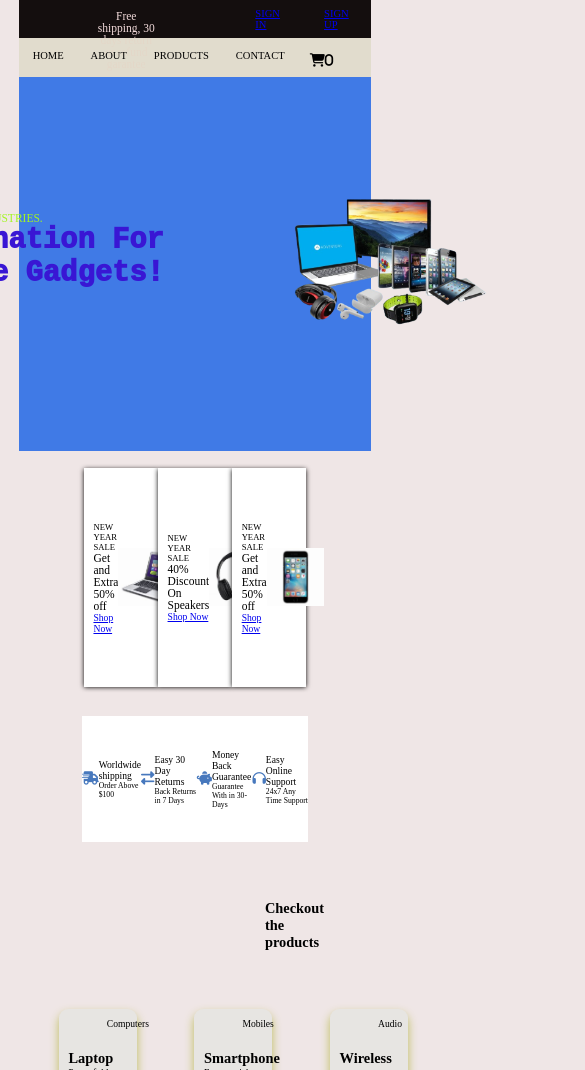
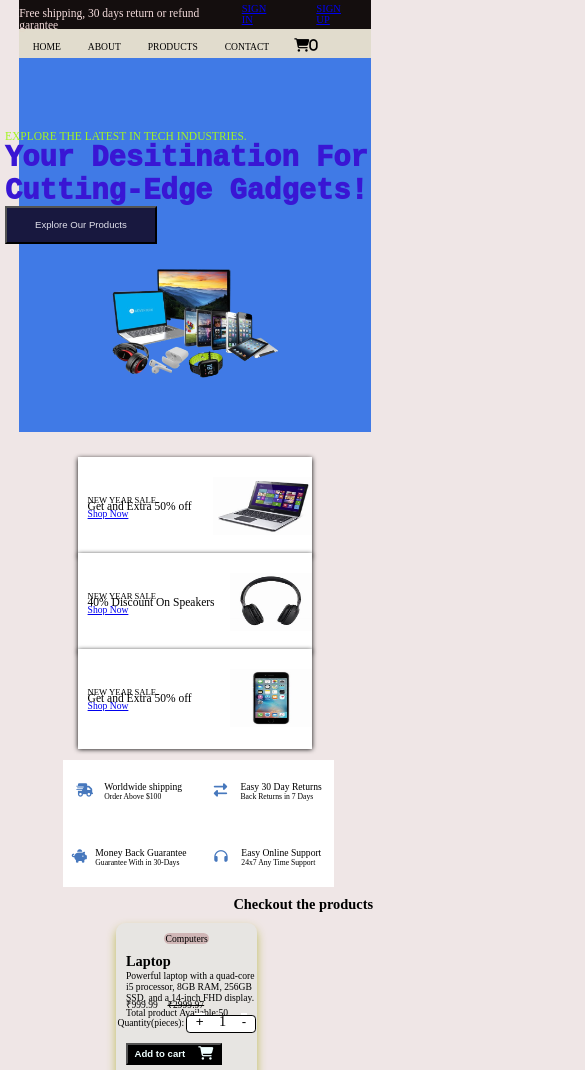
Before and after one commit to priyanka-kataria/Ecomerce-website, a website built with Vite: page index.html in a window 390 px wide. Shown: the top 1070 px of the page, 585 px wide, since content can reach past the window. Built offline with nearby package versions, Linux system fonts and the light colour scheme.

Commit message:
first commit

```diff
--- a/index.html
+++ b/index.html
@@ -23,7 +23,7 @@
       </div>
     </section>
     <div class="nav-head">
-      <div class="div">
+
         <ul>
           <li class="nav_text"> <a href="/index.html">HOME</a></li>
           <li class="nav_text"> <a href="#">ABOUT</a></li>
@@ -32,7 +32,7 @@
           <li class="cart"> <a href="/addTocart.html" id="cardValue">
               <i class="fa-solid fa-cart-shopping">0</i> </a></li>
         </ul>
-      </div>
+
     </div>
   </header>
   <!-- <a  href="./addTocart.html"></a> -->
@@ -62,7 +62,7 @@ Cutting-Edge Gadgets!</pre>
         <p class="mid-text"> Get and Extra 50% off</p>
         <p class="last-text"> <a href="#"> Shop Now</a></p>
       </div>
-      <div class="img-sec3"> <img src="./public/componants/laptop.png"></div>
+      <div class="img-sec3"> <img src="./public/componants/laptop.png"/></div>
     </div>
 
     <div class="box_1">
@@ -145,9 +145,9 @@ Cutting-Edge Gadgets!</pre>
     <div class="cards" id="cardvalue">
       <article class="information">
         <span class="categry"> </span>
-        <div class="imageContainer">
+        <!-- <div class="imageContainer">
           <img class="productImg">
-        </div>
+        </div> -->
         <h2 class="productName"></h2>
         <div class="prodRating"></div>
         <p class="description"></p>
--- a/main.js
+++ b/main.js
@@ -4,7 +4,3 @@ import { showProductContainer } from './template';
 
 
 showProductContainer(products);
-
-// products.forEach((prodElem)=>{
-
-// })
--- a/style.css
+++ b/style.css
@@ -5,9 +5,10 @@
 
 }
 
-html{
+html {
   font-size: 95%;
 }
+
 #app {
   font-weight: 600;
   color: #646cff;
@@ -21,7 +22,7 @@ body {
 }
 
 .Top-text {
-  height: 4rem;
+  height: 3rem;
   width: 100%;
   display: flex;
   flex-direction: row;
@@ -89,6 +90,7 @@ body {
   /* justify-content: center; */
   /* justify-items: ; */
   margin: 0rem 2rem;
+  /* position: fixed; */
 
 }
 
@@ -97,13 +99,14 @@ body {
 
 .nav-head {
   display: flex;
-  flex-direction: row;
-  height: 4rem;
+  /* justify-content: center; */
+  align-items: center;
+  height: 3rem;
   background-color: rgba(209, 209, 178, 0.477);
 }
 
 ul li a {
-  font-size: 1.1rem;
+  /* font-size: 1.1rem; */
   list-style: none;
   text-decoration: none;
   color: black;
@@ -117,22 +120,24 @@ ul li a {
 ul {
   list-style: none;
   display: flex;
+  justify-content: left;
+  align-items: center;
   color: white;
+  margin-top: .6rem;
 }
 
 ul li {
-
   margin: 1.2rem 1.4rem;
   color: #000;
 }
 
 ul li a:hover {
-  font-size: 1.2rem;
   list-style: none;
   text-decoration: none;
-
-  color: rgb(177, 46, 46);
-
+  color: rgb(177, 40, 40);
+  font-weight: 500;
+  list-style: none;
+  text-decoration: none;
 }
 
 .second {}
@@ -142,32 +147,66 @@ ul li a:hover {
   height: 39rem;
   background-color: hwb(219 25% 10%);
   margin: auto 2rem;
-  display: flex;
-  flex-direction: row;
-  justify-content: center;
-  align-items: center;
-  align-self: center;
+  display: grid;
+  grid-template-columns: 1fr 1fr;
+  place-items: center;
+
+
 }
 
 .sec-containt {
   display: flex;
   flex-direction: column;
   justify-content: center;
-  margin: auto 10rem;
+  /* margin: auto 10rem; */
+  /* width: 50%; */
 
 }
 
 .img {
-
-  margin: auto auto;
+  /* margin: auto auto; */
   display: flex;
   justify-self: center;
 
 }
 
-.img img {
-  height: 15rem;
-  margin-right: 20rem;
+.img img{
+  height: 20rem;
+  margin-left: -16rem;
+
+}
+
+@media(max-width:900px) {
+  .img {
+    height: 10rem;
+    margin-top: 3rem;
+    margin-left: -1rem;
+  }
+  .img img{
+    height: 13rem;
+    margin-top: -1rem;
+    margin-left: .01rem;
+  }
+
+  .sec2 {
+    height: 39rem;
+    background-color: hwb(219 25% 10%);
+    margin: auto 2rem;
+    display: flex;
+    flex-direction: column;
+    justify-content: center;
+    align-items: center;
+  }
+
+
+  .img-sec3 img {
+    /* height: 6rem; */
+    width: 100%;
+    margin-right: 3rem;
+  }
+
+
+
 }
 
 .main {
@@ -192,17 +231,17 @@ ul li a:hover {
 }
 
 .text2 {
-  text-align: center;
+  /* text-align: center; */
   font-weight: 300;
   font-size: 1.2rem;
-  /* display: flex;
-  justify-content: center;
-  align-items: center; */
+  display: flex;
+  justify-content: right;
+  align-items: center;
 
 }
 
 .text2 p {
-  margin: 1rem 8rem;
+  margin-top: 1rem;
 }
 
 .btn {
@@ -239,7 +278,7 @@ ul li a:hover {
   align-self: center;
 }
 
-.box_1{
+.box_1 {
   /* border-right: 1rem solid black; */
   box-shadow: 0 .1rem .5rem black;
   display: flex;
@@ -279,7 +318,47 @@ ul li a:hover {
 
 }
 
+@media(max-width:750px) {
+  .sec3 {
+     margin-top: 3rem;
+    width: 100%;
+    display: flex;
+    flex-direction: column;
+    height: 30rem;
+  }
+  .box_1 {
+    box-shadow: 0 .1rem .5rem black;
+    display: flex;
+    flex-direction: row;
+    margin-top: -.4rem;
+    justify-content: space-between;
+    align-items: center;
+    align-self: center;
+    width: 60%;
+    height: 20rem;
+    background-color: #fff;
+  }
+  .sec3-containt {
+    display: flex;
+    flex-direction: column;
+    margin-left: 1rem;
 
+  }
+
+  .sec3-containt .mid-text {
+    font-size: 1.2rem;
+    font-weight: 500;
+    margin-top: -.5rem;
+  }
+
+  .sec3-containt .first-text {
+    text-transform: uppercase;
+    font-size: .9rem;
+  }
+  .sec3-containt .last-text{
+    margin-top: -.5rem;
+  }
+}
 
 .sec4 {
   display: flex;
@@ -313,7 +392,8 @@ ul li a:hover {
   color: #4778bd;
 
 }
-.fa-solid{
+
+.fa-solid {
   font-size: 1.4rem;
   /* color: #3a47c2; */
 }
@@ -332,6 +412,53 @@ ul li a:hover {
   margin: auto;
 }
 
+@media(max-width:700px){
+  .sec4 {
+    display: grid;
+   grid-template-columns: 1fr 1fr;
+
+   grid-gap: .6rem;
+   /* font-size:rem; */
+    width: 120%;
+    background-color: #fff;
+   margin-left: -2rem;
+    margin-top: 1.2rem;
+  }
+
+  .sec4_box {
+    margin: auto 21vw;
+  }
+
+  .sec4-text-alin {
+    display: flex;
+
+    justify-content: space-evenly;
+    align-items: center;
+
+    height: 5vh;
+    width: 100%;
+  }
+
+  .sec4-icon {
+    color: #4778bd;
+    width: .5rem;
+
+  }
+
+  .fa-solid {
+    font-size: 1.4rem;
+    /* color: #3a47c2; */
+  }
+
+  .sec4-text {
+    display: flex;
+    font-size: .8rem;
+    flex-direction: column;
+   margin-left: 1rem;
+  }
+
+
+}
 /* sec5 */
 .sec5 {
   display: flex;
@@ -352,14 +479,14 @@ ul li a:hover {
 .ProductQuantityElem {
   display: flex;
   flex-direction: row;
-  justify-content:space-around;
+  justify-content: space-around;
   align-items: baseline;
 
   margin-top: -.3rem;
 
 }
 
-.stockElement{
+.stockElement {
   display: flex;
   flex-direction: row;
   justify-content: space-around;
@@ -370,7 +497,8 @@ ul li a:hover {
   background-color: #fff;
 
 }
-.productName{
+
+.productName {
   margin-left: 1rem;
 }
 
@@ -379,7 +507,6 @@ ul li a:hover {
 }
 
 .game {
-  margin: 5rem 23.6rem;
     text-align: left;
 }
 
@@ -390,6 +517,32 @@ ul li a:hover {
   grid-gap: 6rem;
 
 }
+@media (max-width:700px){
+  #productContainer {
+    display: grid;
+    grid-template-columns: 1fr;
+  margin: auto 20%;
+  }
+  .sec5 {
+    display: flex;
+    flex-direction: column;
+     justify-content: center;
+    align-items: center;
+    width: 100%;
+    /* margin: auto 4rem; */
+
+  }
+  .game{
+    width: 100%;
+    margin-left: 100%;
+    /* margin-right: auto; */
+
+  }
+  .game-board {
+    width: 100%;
+    margin: 1rem auto;
+  }
+}
 
 
 /* .cards{
@@ -399,7 +552,7 @@ ul li a:hover {
   height: 60vh;
   width: 20vw;
 } */
-.stockElement> p,
+.stockElement>p,
 button {
   margin-top: -.3rem;
   font-size: 1.5rem;
@@ -411,8 +564,7 @@ button {
   margin-top: -.3rem;
   font-size: 1.4rem;
   height: 0vh;
-   border: .1rem solid white
-  ;
+  border: .1rem solid white;
 
 }
 
@@ -430,8 +582,7 @@ button {
   margin-top: -.3rem;
   font-size: 1.4rem;
   height: 0rem;
- border: .1rem solid white
- ;
+  border: .1rem solid white;
 
 }
 
@@ -445,12 +596,15 @@ button {
 
   font-size: 1rem;
   font-weight: 600;
-  margin:1rem;
+  margin: 1rem;
 
 }
-.AddCart>p, i{
+
+.AddCart>p,
+i {
   margin: auto;
 }
+
 .AddCart:hover {
   background: #fff;
   color: rgb(24, 27, 27);
@@ -468,7 +622,8 @@ button {
   font-size: 1rem;
   /* margin-left: 10rem; */
 }
-.categry{
+
+.categry {
   background-color: #d0b6b6;
   border-radius: 1rem;
   font-size: 1rem;
@@ -477,12 +632,13 @@ button {
   margin: 1rem 5rem;
 
 }
+
 .discount {
   margin: 0rem 1rem;
   text-decoration: line-through;
 }
 
-.information{
+.information {
   display: flex;
   flex-direction: column;
   justify-content: left;
@@ -492,6 +648,25 @@ button {
 
   background-color: rgba(222, 227, 222, 0.477);
 
+}
+@media (max-width:700px){
+  .information {
+    display: flex;
+    flex-direction: column;
+
+    /* align-items: center; */
+    height: 25rem;
+    width: 60%;
+    border-radius: 1rem;
+    box-shadow: 0rem .5rem 1rem rgb(189, 189, 92);
+
+    background-color: rgba(222, 227, 222, 0.477);
+
+  }
+  .sec-5-last{
+   margin: auto;
+    height: 58rem;
+  }
 }
 
 .description {
@@ -504,10 +679,11 @@ button {
   display: flex;
   flex-direction: column;
   margin: auto auto;
-  /* justify-content; */
+
 
 }
-.productCartTotalElem{
+
+.productCartTotalElem {
   display: flex;
   flex-direction: column;
   margin: 4rem 5.5vw;
@@ -517,6 +693,7 @@ button {
   align-items: center;
   border: .1rem solid black;
 }
+
 #information2 {
   display: grid;
   grid-template-columns: 1fr 1fr 1fr 1fr 1fr;
@@ -531,6 +708,7 @@ button {
   /* border: 2rem solid rgb(5, 5, 5); */
 
 }
+
 .remove-to-cart-button {
   background: #000;
   color: azure;
@@ -546,6 +724,7 @@ button {
   font-size: 1.5rem;
 
 }
+
 .remove-to-cart-button:hover {
   background: #fff;
   color: rgb(24, 27, 27);
@@ -562,7 +741,8 @@ button {
 
 
 }
-.summary{
+
+.summary {
   display: flex;
   justify-content: space-between;
   align-items: center;
@@ -629,7 +809,7 @@ footer {
 }
 
 .footer-container .content_4 .bx {
-  color:white;
+  color: white;
 }
 
 .f-design {
@@ -646,58 +826,71 @@ footer {
 
 /***** End Footer Section *****/
 
-.sec-5{
+.sec-5 {
   height: 15rem;
   background-color: rgb(28, 29, 30);
-  color:white;
+  color: white;
   display: flex;
   flex-direction: row;
   justify-content: space-evenly;
   align-items: center;
 
 }
-.main-heading ul{
+
+.main-heading ul {
   display: flex;
   flex-direction: column;
 
 }
-.main-heading{
+
+.main-heading {
   margin-top: 10px;
   padding-top: 12px;
 }
-.Company ul, .Get ul, .Follow ul{
+
+.Company ul,
+.Get ul,
+.Follow ul {
   display: flex;
   flex-direction: column;
   margin-left: -2rem;
 
 }
-.Company ul li, .Get ul li, .Follow ul li{
+
+.Company ul li,
+.Get ul li,
+.Follow ul li {
   color: white;
   margin: .4rem;
 
 }
 
-.Get h4:hover{
+.Get h4:hover {
 
   display: flex;
   flex-direction: column;
   color: #d0b6b6;
 
 }
-.Company h4, .Get h4, .Follow h4{
+
+.Company h4,
+.Get h4,
+.Follow h4 {
 
   font-size: 1.4rem;
 }
-.Company h4:hover{
+
+.Company h4:hover {
   color: #d0b6b6;
-  font-size:1.4rem;
+  font-size: 1.4rem;
 }
 
-.Follow h4:hover{
+.Follow h4:hover {
   color: #d0b6b6;
-  font-size:1.4rem;
+  font-size: 1.4rem;
 }
-.last-div{
+
+.last-div {
 
   font-size: 20px;
   margin-top: -29px;
@@ -707,15 +900,18 @@ footer {
   align-content: center;
   font-weight: bold;
 }
-.Follow{
+
+.Follow {
   display: flex;
   flex-direction: column;
   margin-top: -4rem;
 }
-.follow-show{
+
+.follow-show {
   margin: 0px;
 }
-.insta a{
+
+.insta a {
   list-style: none;
   text-decoration: none;
   text-align: center;
@@ -723,7 +919,8 @@ footer {
   font-size: 1.1rem;
   margin: 0rem;
 }
-.chat-us{
+
+.chat-us {
   position: fixed;
   height: 60px;
   width: 60px;
@@ -731,7 +928,8 @@ footer {
 
 
 }
-.chat-us:hover{
+
+.chat-us:hover {
   position: fixed;
   /* float:; */
   height: 62px;
@@ -740,9 +938,10 @@ footer {
 
   background-color: green;
   color: green;
-  animation:reverse 2s;
+  animation: reverse 2s;
 }
-.chat{
+
+.chat {
   position: absolute;
   display: flex;
   /* float:; */
@@ -755,15 +954,17 @@ footer {
   animation:reverse 2s; */
 
 }
-@media(max-width:998px){
-  html{
+
+@media(max-width:998px) {
+  html {
     font-size: 70%;
 
   }
 
 }
-@media(max-width:768px){
-  html{
+
+@media(max-width:768px) {
+  html {
     font-size: 60%;
   }
 }
```
Also changed, not shown: 1 other file. Lines whose indentation alone changed are shown as unchanged.
